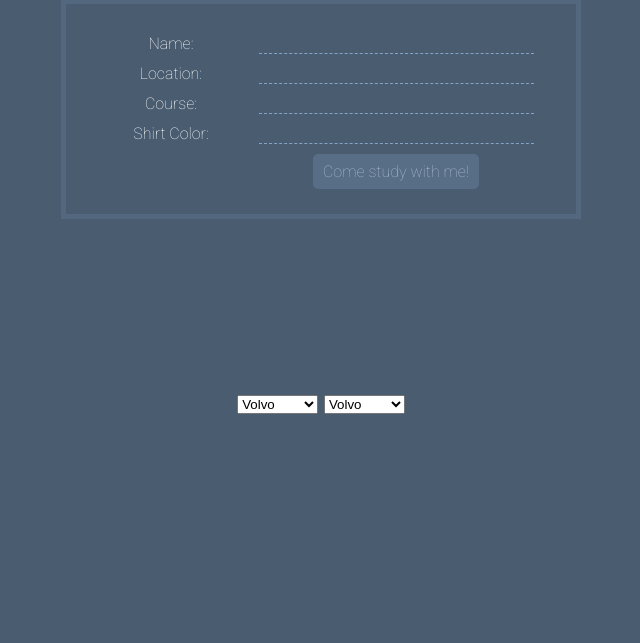
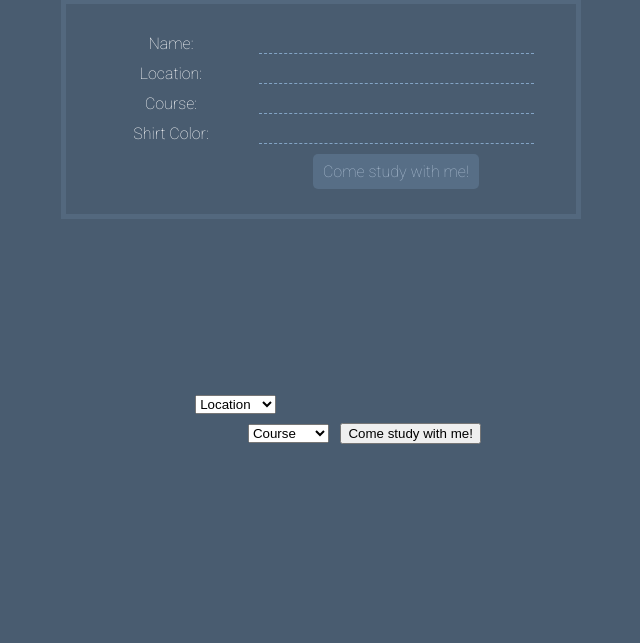
Before and after one commit to leonliang0395/StudyBuddy, a Flask app: page / in a window 1280 px wide. Shown: the part 121-764 px from the top of the page, without its empty margins (319-959 px from the left). Before the commit the page ends 535 px from the top, so only its background shows below. Run offline with Flask 2, Linux system fonts and the light colour scheme; some libraries are stand-ins or nearby versions.

Commit message:
filtering not done

```diff
--- a/Ostrich/templates/base.html
+++ b/Ostrich/templates/base.html
@@ -22,8 +22,11 @@
   <body>
     <h1>SturdyBirdy</h1>
 
+
     <div id="dropdown">
-    <select>
+    <form action="{{ url_for('filtered') }}" method="POST">
+    <select name="location">
+      <option selected="selected">Location</option>
       <option value="volvo">Volvo</option>
       <option value="saab">Saab</option>
       <option value="mercedes">Mercedes</option>
@@ -32,12 +35,17 @@
     </div>
 
     <div id="dropdown">
-    <select>
+    <select name ="course">
+      <option selected="selected">Course</option>
       <option value="volvo">Volvo</option>
       <option value="saab">Saab</option>
       <option value="mercedes">Mercedes</option>
       <option value="audi">Audi</option>
     </select>
+    <label>
+        <span>&nbsp;</span><input type="submit" value="Come study with me!" />
+    </label>
+    </form>
     </div>
 
     <div id="wrapper">
--- a/Ostrich/views.py
+++ b/Ostrich/views.py
@@ -1,4 +1,5 @@
 from flask import render_template, request, url_for, session
+from sqlalchemy.sql import and_
 from Ostrich import app
 from Ostrich import models
 
@@ -30,3 +31,10 @@ def logged_out():
     models.db.session.commit()
     feed = models.User.query.all()
     return render_template("index.html", feed=feed, idNum=idNum)
+
+@app.route('/filtered', methods=["GET", "POST"])
+def filtered():
+    location = request.form['location']
+    course = request.form['course']
+    filteredFeed = models.User.query.filter_by(and_(course=course, location=location)).all()
+    return render_template("index.html", feed=filteredFeed)
```
Also changed, not shown: 2 other files.
